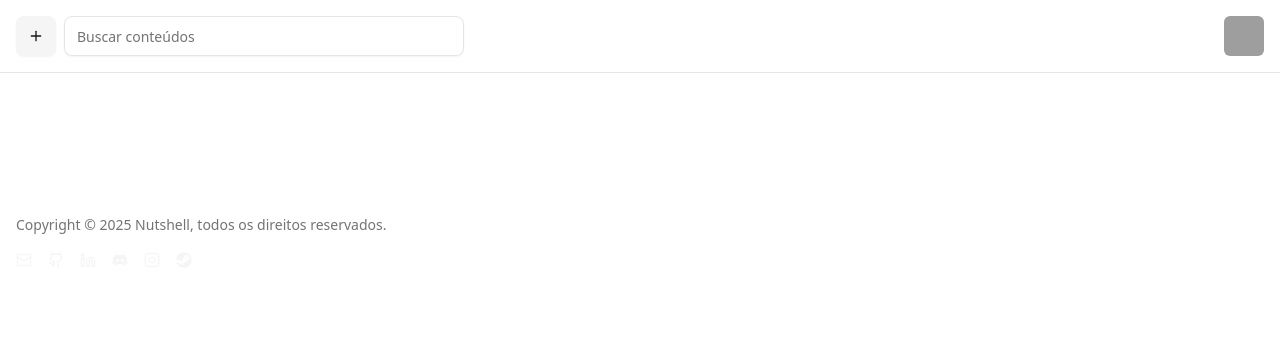
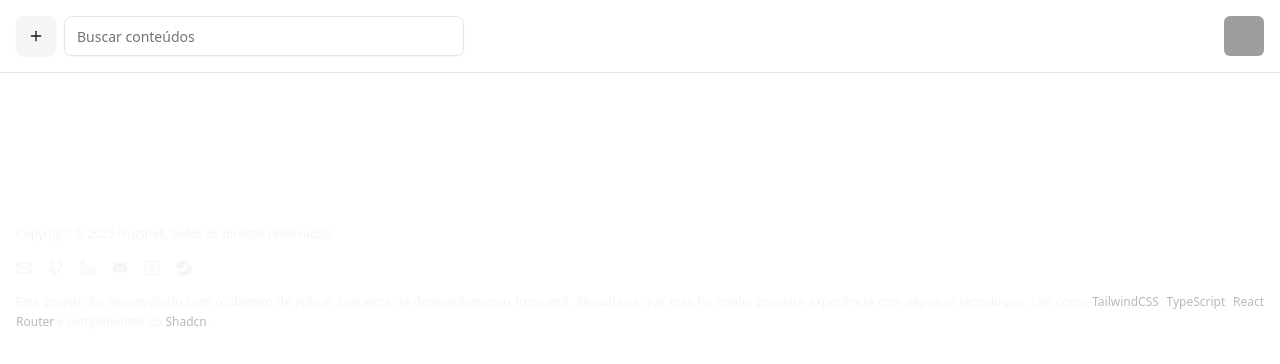
Before and after one commit to patrickxfranco/nutshell-web, a React (Vite) app: page / in a window 1280 px wide. Shown: the top 364 px of the page. Built offline with nearby package versions, Linux system fonts and the light colour scheme; grey boxes are pictures that could not be loaded.

Commit message:
Corrige a chave do elemento <li> no componente Footer e melhora a estrutura do layout, adicionando um contêiner para os links externos e ajustando a formatação do texto.

```diff
--- a/src/components/Footer/Footer.tsx
+++ b/src/components/Footer/Footer.tsx
@@ -8,8 +8,8 @@ export function Footer(): ReactElement {
   function renderExternalLinks(links: ExternalLinkProps[]): ReactElement[] {
     return links.map((link: ExternalLinkProps, index: number) => {
       return (
-        <li>
-          <Link to={link.url} title={link.title} key={index} tabIndex={index} target="_blank" className="*:size-4">
+        <li key={index}>
+          <Link to={link.url} title={link.title} tabIndex={index} target="_blank" className="*:size-4">
             {link.icon}
             <span className="sr-only">{link.title}</span>
           </Link>
@@ -19,13 +19,49 @@ export function Footer(): ReactElement {
   }
 
   return (
-    <footer className="bg-white/90 dark:bg-black/90 backdrop-blur-md mt-8 p-4">
-      <span className="text-muted-foreground text-sm">
-        Copyright © {new Date().getFullYear()} Nutshell, todos os direitos reservados.
-      </span>
-      <ul className="flex flex-row gap-4 mt-4 max-w-min *:hover:text-foreground *:text-muted *:transition-all">
-        {renderExternalLinks(links)}
-      </ul>
+    <footer className="bg-white/90 dark:bg-black/90 backdrop-blur-md mt-8 p-4 py-6">
+      <span className="text-muted text-xs">Copyright © {new Date().getFullYear()} Nutshell, todos os direitos reservados.</span>
+      <div className="flex flex-col gap-4 w-full">
+        <ul className="flex flex-row gap-4 mt-4 max-w-min *:hover:text-foreground *:text-muted *:transition-all">
+          {renderExternalLinks(links)}
+        </ul>
+        <p className="text-muted text-xs text-justify leading-5 *:transition-all">
+          Este projeto foi desenvolvido com o objetivo de aplicar conceitos de desenvolvimento front-end. Ressalta-se que esta foi minha
+          primeira experiência com algumas tecnologias, tais como{' '}
+          <Link
+            to="https://tailwindcss.com/"
+            target="_blank"
+            className="text-primary/30 hover:text-primary hover:underline underline-offset-2"
+          >
+            TailwindCSS
+          </Link>
+          ,{' '}
+          <Link
+            to="https://www.typescriptlang.org/"
+            target="_blank"
+            className="text-primary/30 hover:text-primary hover:underline underline-offset-2"
+          >
+            TypeScript
+          </Link>
+          ,{' '}
+          <Link
+            to="https://reactrouter.com/"
+            target="_blank"
+            className="text-primary/30 hover:text-primary hover:underline underline-offset-2"
+          >
+            React Router
+          </Link>{' '}
+          e componentes do{' '}
+          <Link
+            to="https://ui.shadcn.com/"
+            target="_blank"
+            className="text-primary/30 hover:text-primary hover:underline underline-offset-2"
+          >
+            Shadcn
+          </Link>
+          .
+        </p>
+      </div>
     </footer>
   );
 }
```
